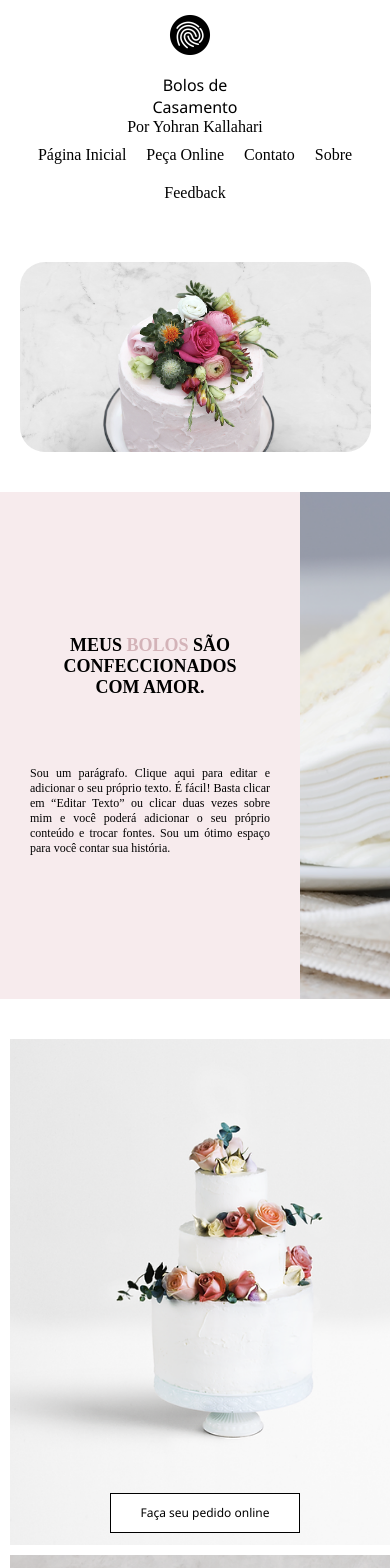
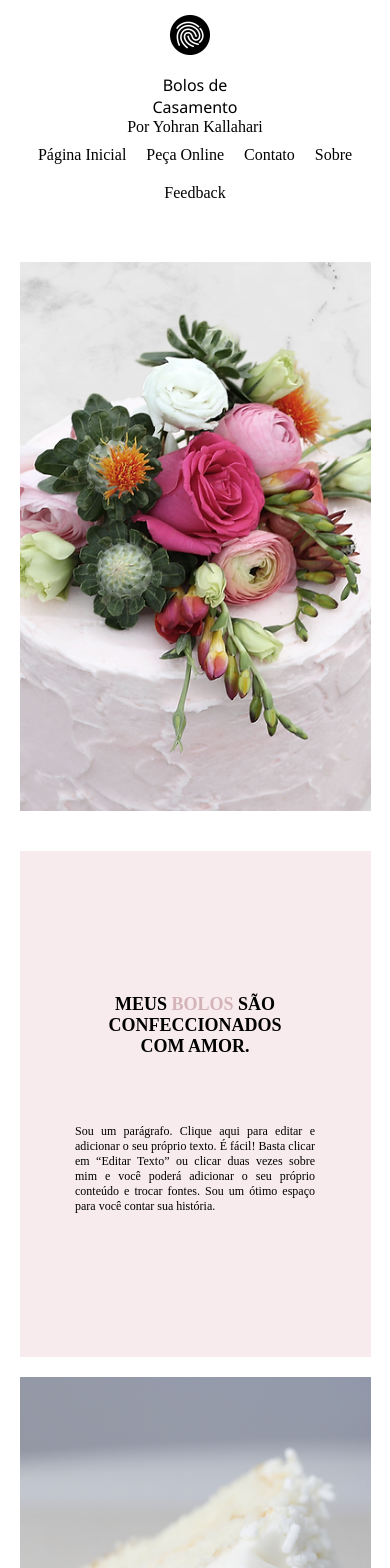
Before and after one commit to yohran1/srmackfly, a React (Create React App) app: page / in a window 390 px wide. Shown: the top 1568 px of the page. Built offline with nearby package versions, Linux system fonts and the light colour scheme.

Commit message:
Melhorando estilização

```diff
--- a/src/App.css
+++ b/src/App.css
@@ -58,8 +58,12 @@
   margin: auto;
   font-family: 'Franklin Gothic Medium', 'Arial Narrow', Arial, sans-serif;
 }
-
+.contents{
+  max-width: 90%;
+  margin: auto;
+}
 .conteudo{
+  width: 100%;
   display: flex;
   justify-content: space-between;
   margin-top: 40px;
@@ -67,9 +71,10 @@
   background-color: transparent;
 }
 .bolo_capa{
-  width: 90%;
-  height: 30%;
-  margin: auto;
+  width: 100%;
+  height: 65vh;
+  object-fit: scale-down;
+    background-image: linear-gradient(45deg, black, transparent);
 }
 /* .c1{
   background-image: url('./IMG/bolo-layout-4.jpg');
@@ -80,7 +85,7 @@
 } */
 .arm{
   display: flex;
-  width: 30vw;
+  width: 28vw;
   height: 60vh;
   background-color: rgba(247, 235, 237, 1);
 }
@@ -95,6 +100,9 @@
 }
 .h2{
   margin-bottom: 8vh;
+}
+.textC2{
+  text-align: justify;
 }
 p{
   font-family: 'Times New Roman', Times, serif;
@@ -113,17 +121,20 @@ span{
 .c4{
   background-image: url('./IMG/bolo-branco-tres-andares.webp');
   background-size: cover;
-  margin: 10px 10px;
+  /* margin: 10px 10px; */
 }
 .c5{
   background-image: url('./IMG/confeiteiro.webp');
   background-size: cover;
-  margin: 10px 10px;
+  /* margin: 10px 10px; */
 }
 .c6{
   background-image: url('./IMG/bolo-branco-tres-andares.webp');
   background-size: cover;
-  margin: 10px 10px;
+  /* margin: 10px 10px; */
+}
+.c4, .c5{
+  margin-right: 30px;
 }
 a{
   text-decoration: none;
@@ -154,10 +165,6 @@ a:hover{
 li{
   display: inline-block;
   padding: 10px;
-}
-img{
-  border-radius: 25px;
-
 }
 
 .footerOrigin{
@@ -230,6 +237,10 @@ img{
       .container{
           padding: 0px;
       }
+      .conteudo{
+        display: flex;
+        flex-direction: column;
+      }
       .header{
           display: inline-block;
       }
@@ -252,6 +263,7 @@ img{
       }
       .arm{
           width: 100%;
+          margin-bottom: 20px;
       }
       .c2{
           font-size: 12px;
@@ -263,9 +275,6 @@ img{
       }
       .c3{
           width: 100%;
-      }
-      .bps{
-          display: block;
       }
 
   }
@@ -302,6 +311,11 @@ img{
   .footerOrigin{
       flex-direction: column;
   }
+  .bolo_capa{
+    width: 100%;
+  height: 65vh;
+  object-fit: cover;
+  }
   .footerOrigin .boxs{
       width: 100%;
       text-align: center;
--- a/src/Projeto.js
+++ b/src/Projeto.js
@@ -24,7 +24,7 @@ export default function Projeto(props){
                 </div>
             </div>
             {/* ================================== NAV ========================================== */}
-
+            <div className="contents">
                 <div className="conteudo">
                     {/* <div className="c1"></div> */}
                     <img className="bolo_capa" src={bolo_capa} alt="Bolo" />
@@ -35,17 +35,18 @@ export default function Projeto(props){
                     <div className="arm">
                         <div className="c2">
                             <h2 className="h2">MEUS <span>BOLOS</span> SÃO <div>CONFECCIONADOS</div> COM AMOR.</h2>
+                            <div className="textC2">
                                 <p>Sou um parágrafo. Clique aqui para editar e adicionar o seu próprio texto. É fácil! Basta clicar em “Editar Texto” ou clicar duas vezes sobre mim e você poderá adicionar o seu próprio conteúdo e trocar fontes. Sou um ótimo espaço para você contar sua história.</p>
-                    </div>
+                            </div>                        </div>
                     </div>
 
-                <div className="arm no">
+                    <div className="arm">
                         <div className="c3"></div>
                     </div>
 
                 </div>
 
-            <div className="conteudo bps">
+                <div className="conteudo">
 
                     <div className="arm c4"> <a className=" box-pedido" href="https://jsonplaceholder.typicode.com/todos"><div className="pedido">Faça seu pedido online</div></a> </div>
 
@@ -53,6 +54,9 @@ export default function Projeto(props){
 
                     <div className="arm c6"> <a className=" box-pedido" href="https://jsonplaceholder.typicode.com/todos"><div className="pedido">Personalize o seu bolo</div></a> </div>
                 </div>
+
+            </div>
+
             {/* ============================================================================================= */}
 
             <div className="footerOrigin">
```
Lines whose indentation alone changed are shown as unchanged.
